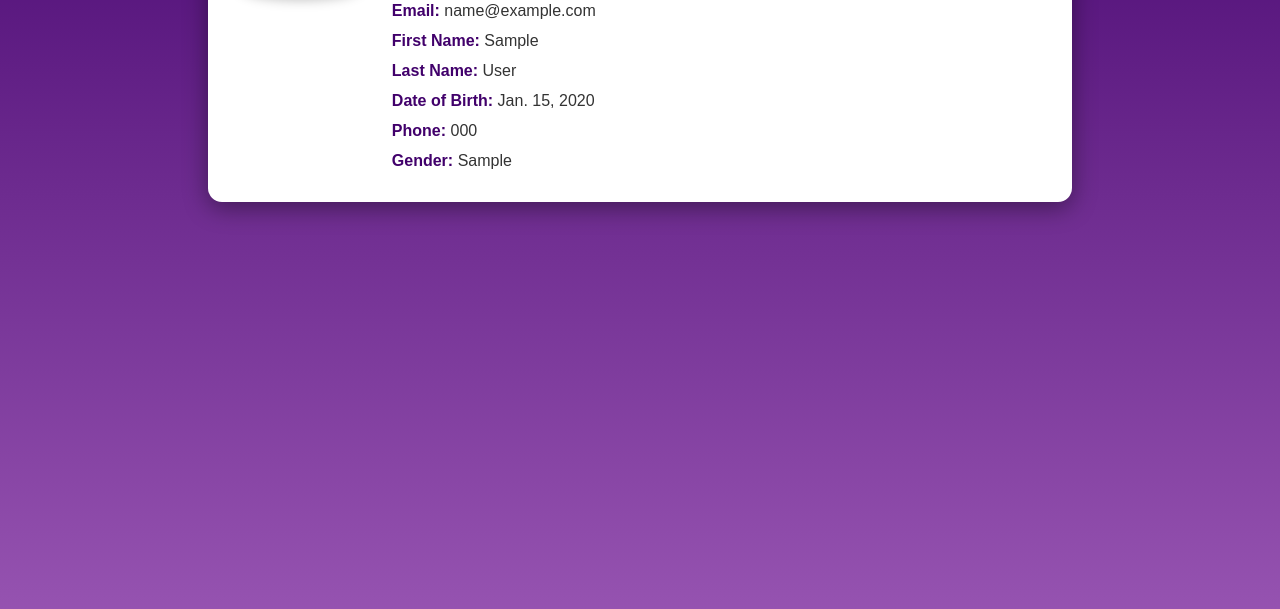
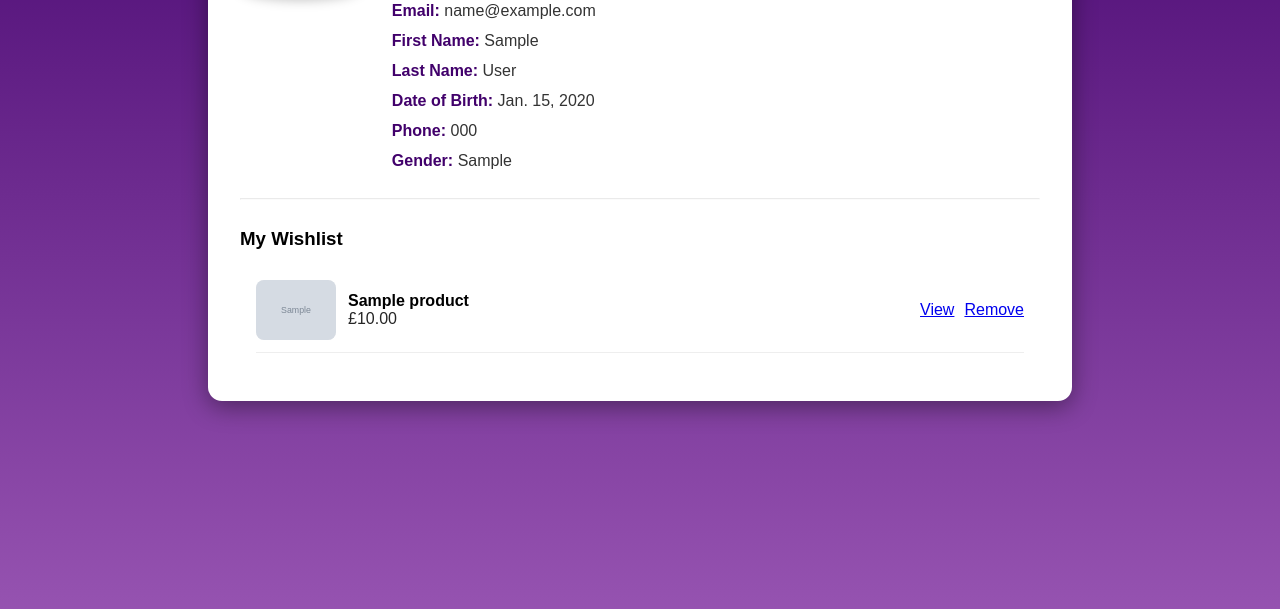
Before and after one commit to Zaid748-collab/Team-31, a Django app: page /profile/ in a window 1280 px wide. Shown: the part 263-872 px from the top of the page. Run offline with Django 5.2, Linux system fonts and the light colour scheme; a user stored in the database is signed in; tables that the repository leaves empty hold one stand-in row (values such as "Sample post"); grey boxes marked "Sample" are stand-in pictures; parts of the project's set-up code (start-up, migrations or seed data) failed here and were passed over.

Commit message:
Display wishlist on profile page and redirect after adding product

```diff
--- a/Team31Project/Profile/templates/Profile/Profile.html
+++ b/Team31Project/Profile/templates/Profile/Profile.html
@@ -44,5 +44,43 @@
       {% endif %}
     </div>
   </div>
+
+  <!-- ✅ Wishlist section -->
+  <hr style="margin: 28px 0; opacity: 0.2;">
+
+  <h3 style="margin: 0 0 14px;">My Wishlist</h3>
+
+  {% if wishlist_items %}
+    <div style="background: rgba(255,255,255,0.9); padding: 16px; border-radius: 12px;">
+      <div style="display:flex; flex-direction:column; gap: 12px;">
+        {% for item in wishlist_items %}
+          <div style="display:flex; align-items:center; justify-content:space-between; gap:12px; padding-bottom:12px; border-bottom:1px solid #eee;">
+            <div style="display:flex; align-items:center; gap:12px;">
+              {% if item.product.image_url %}
+                <img src="{{ item.product.image_url }}" alt="{{ item.product.name }}"
+                     style="width:80px; height:60px; object-fit:contain; background:#f6f6f6; border-radius:8px;">
+              {% else %}
+                <div style="width:80px; height:60px; background:#f6f6f6; border-radius:8px; display:flex; align-items:center; justify-content:center; color:#777;">
+                  No img
+                </div>
+              {% endif %}
+
+              <div>
+                <div style="font-weight:700;">{{ item.product.name }}</div>
+                <div style="opacity:0.85;">£{{ item.product.price }}</div>
+              </div>
+            </div>
+
+            <div style="display:flex; gap:10px; flex-wrap:wrap;">
+              <a href="{% url 'product_detail' item.product.id %}" class="btn btn-secondary">View</a>
+              <a href="{% url 'remove_from_wishlist' item.id %}" class="btn btn-danger">Remove</a>
+            </div>
+          </div>
+        {% endfor %}
+      </div>
+    </div>
+  {% else %}
+    <p style="opacity:0.85;">No items in your wishlist yet.</p>
+  {% endif %}
 </div>
 {% endblock %}
--- a/Team31Project/Profile/views.py
+++ b/Team31Project/Profile/views.py
@@ -5,14 +5,16 @@ from django.http import JsonResponse
 from django.contrib.auth.decorators import login_required
 
 from .forms import UserForm
+from Product_List.models import WishlistItem
 
 
 @login_required
 def profile_view(request):
-    if not request.user.is_authenticated:
-        return render(request, "base.html", {"not_logged_in": True})
-    else:
-        return render(request, "Profile/profile.html", {"user": request.user})
+    wishlist_items = WishlistItem.objects.filter(user=request.user).select_related("product")
+    return render(request, "Profile/profile.html", {
+        "user": request.user,
+        "wishlist_items": wishlist_items,
+    })
 
 
 @login_required
```
Also changed, not shown: Team31Project/Product_List/views.py (+5 -3 lines).
